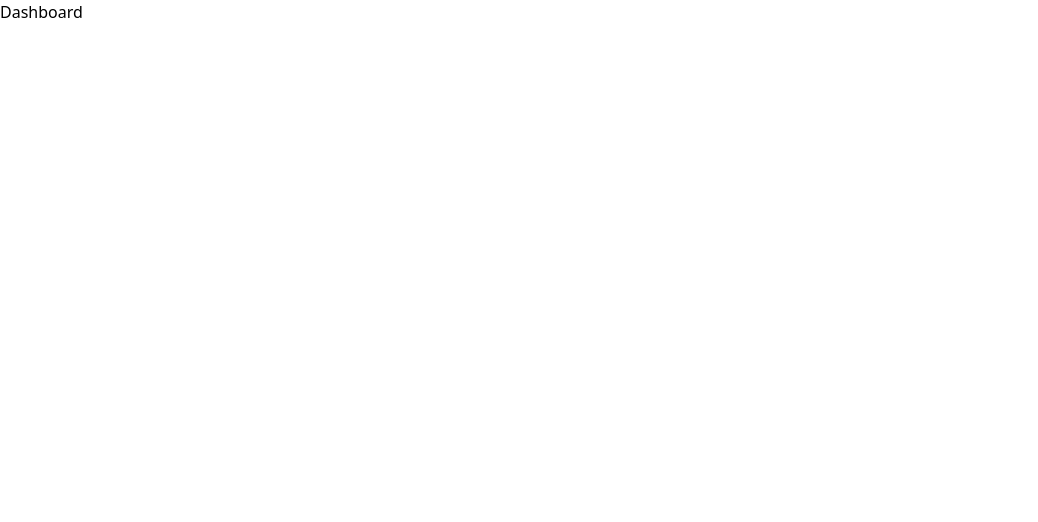
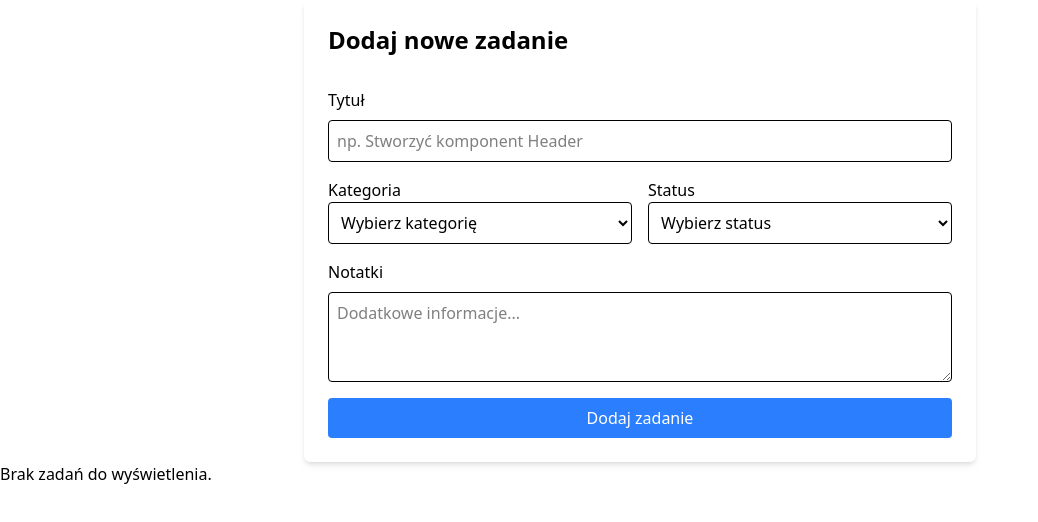
Before and after one commit to karsonbwoy/learning-tracker, a React (Vite) app: page /dashboard in a window 1280 px wide. Shown: the top 522 px of the page, without its empty margins (0-1038 px from the left). Built offline with nearby package versions, Linux system fonts and the light colour scheme.

Commit message:
add TaskForm and TaskList components with task management functionality

```diff
--- a/src/components/TaskForm.jsx
+++ b/src/components/TaskForm.jsx
@@ -1,11 +1,89 @@
-import React from 'react';
+import { useState } from "react"
 
-const TaskForm = () => {
+export default function TaskForm({ addTask }) {
+    const [title, setTitle] = useState("")
+    const [category, setCategory] = useState("")
+    const [status, setStatus] = useState("")
+    const [notes, setNotes] = useState("")
+
+    const handleSubmit = (e) => {
+        e.preventDefault()
+        if (!title || !category || !status) {
+            alert("Wszystkie pola oprócz notatek są wymagane!")
+            return
+        }
+        addTask({ title, category, status, notes })
+        setTitle("")
+        setCategory("")
+        setStatus("")
+        setNotes("")
+    }
+
     return (
-        <div>
-            <h2>Task Form</h2>
-        </div>
-    );
-};
+        <form
+            onSubmit={handleSubmit}
+            className="max-w-2xl mx-auto bg-white shadow-md rounded-md p-6 flex flex-col gap-4"
+        >
+            <h2 className="text-2xl font-bold mb-4">Dodaj nowe zadanie</h2>
 
-export default TaskForm;
+            <div className="flex flex-col gap-2">
+                <label className="font-medium">Tytuł</label>
+                <input
+                    type="text"
+                    className="border p-2 rounded focus:outline-none focus:ring-2 focus:ring-blue-400"
+                    value={title}
+                    onChange={(e) => setTitle(e.target.value)}
+                    placeholder="np. Stworzyć komponent Header"
+                />
+            </div>
+
+            <div className="flex flex-col md:flex-row gap-4">
+                <div className="flex flex-col flex-1">
+                    <label className="font-medium">Kategoria</label>
+                    <select
+                        className="border p-2 rounded focus:outline-none focus:ring-2 focus:ring-blue-400"
+                        value={category}
+                        onChange={(e) => setCategory(e.target.value)}
+                    >
+                        <option value="">Wybierz kategorię</option>
+                        <option value="Frontend">Frontend</option>
+                        <option value="Backend">Backend</option>
+                        <option value="Inne">Inne</option>
+                    </select>
+                </div>
+
+                <div className="flex flex-col flex-1">
+                    <label className="font-medium">Status</label>
+                    <select
+                        className="border p-2 rounded focus:outline-none focus:ring-2 focus:ring-blue-400"
+                        value={status}
+                        onChange={(e) => setStatus(e.target.value)}
+                    >
+                        <option value="">Wybierz status</option>
+                        <option value="Do zrobienia">Do zrobienia</option>
+                        <option value="W trakcie">W trakcie</option>
+                        <option value="Ukończone">Ukończone</option>
+                    </select>
+                </div>
+            </div>
+
+            <div className="flex flex-col gap-2">
+                <label className="font-medium">Notatki</label>
+                <textarea
+                    className="border p-2 rounded focus:outline-none focus:ring-2 focus:ring-blue-400"
+                    value={notes}
+                    onChange={(e) => setNotes(e.target.value)}
+                    placeholder="Dodatkowe informacje..."
+                    rows="3"
+                ></textarea>
+            </div>
+
+            <button
+                type="submit"
+                className="bg-blue-500 text-white py-2 px-4 rounded hover:bg-blue-600 transition-all"
+            >
+                Dodaj zadanie
+            </button>
+        </form>
+    )
+}
--- a/src/components/TaskList.jsx
+++ b/src/components/TaskList.jsx
@@ -0,0 +1,90 @@
+import React, { useState } from 'react';
+
+const TaskList = ({ tasks, setTasks }) => {
+    const [editedNotes, setEditedNotes] = useState({});
+
+    const handleNoteChange = (index, value) => {
+        setEditedNotes({ ...editedNotes, [index]: value });
+    };
+
+    const saveNotes = (index) => {
+        const updatedTasks = [...tasks];
+        updatedTasks[index].notes = editedNotes[index];
+        setTasks(updatedTasks);
+        setEditedNotes({ ...editedNotes, [index]: undefined });
+    };
+
+    const removeTask = (index) => {
+        const updatedTasks = tasks.filter((_, i) => i !== index);
+        setTasks(updatedTasks);
+    };
+
+    const changeStatus = (index) => {
+        const updatedTasks = [...tasks];
+        const statuses = ['Do zrobienia', 'W trakcie', 'Ukończone'];
+        const currentIndex = statuses.indexOf(updatedTasks[index].status);
+        updatedTasks[index].status = statuses[(currentIndex + 1) % statuses.length];
+        setTasks(updatedTasks);
+    };
+
+    if (!tasks || tasks.length === 0) {
+        return <p>Brak zadań do wyświetlenia.</p>;
+    }
+
+    return (
+        <div className="max-w-2xl mx-auto bg-white shadow-md rounded-md p-6 flex flex-col gap-4">
+            <h2 className="text-2xl font-bold mb-4">Lista zadań</h2>
+            <ul className="space-y-4">
+                {tasks.map((task, index) => (
+                    <li key={index} className="border p-4 rounded-md shadow-sm">
+                        <h3 className="text-lg font-semibold">{task.title}</h3>
+                        <p><strong>Kategoria:</strong> {task.category}</p>
+                        <p><strong>Status:</strong> {task.status}</p>
+                        <button
+                            onClick={() => changeStatus(index)}
+                            className="bg-blue-500 text-white px-2 py-1 rounded-md mt-2"
+                        >
+                            Zmień status
+                        </button>
+                        <div className="mt-2">
+                            <strong>Notatki:</strong>
+                            {editedNotes[index] !== undefined ? (
+                                <div>
+                                    <textarea
+                                        value={editedNotes[index]}
+                                        onChange={(e) => handleNoteChange(index, e.target.value)}
+                                        className="border rounded-md w-full mt-1 p-2"
+                                    />
+                                    <button
+                                        onClick={() => saveNotes(index)}
+                                        className="bg-green-500 text-white px-2 py-1 rounded-md mt-2"
+                                    >
+                                        Zapisz
+                                    </button>
+                                </div>
+                            ) : (
+                                <p>
+                                    {task.notes || 'Brak notatek.'}
+                                    <button
+                                        onClick={() => setEditedNotes({ ...editedNotes, [index]: task.notes || '' })}
+                                        className="bg-yellow-500 text-white px-2 py-1 rounded-md ml-2"
+                                    >
+                                        Edytuj
+                                    </button>
+                                </p>
+                            )}
+                        </div>
+                        <button
+                            onClick={() => removeTask(index)}
+                            className="bg-red-500 text-white px-2 py-1 rounded-md mt-2"
+                        >
+                            Usuń zadanie
+                        </button>
+                    </li>
+                ))}
+            </ul>
+        </div>
+    );
+};
+
+export default TaskList;
--- a/src/pages/Dashboard.jsx
+++ b/src/pages/Dashboard.jsx
@@ -1,9 +1,18 @@
 import React from 'react';
+import TaskForm from '../components/TaskForm';
+import TaskList from '../components/TaskList';
 
 const Dashboard = () => {
+    const [tasks, setTasks] = React.useState([]);
+
+    const handleAddTask = (task) => {
+        setTasks([...tasks, task]);
+    };
+
     return (
         <div>
-            <h1>Dashboard</h1>
+            <TaskForm addTask={handleAddTask} />
+            <TaskList tasks={tasks} setTasks={setTasks} />
         </div>
     );
 };
```
